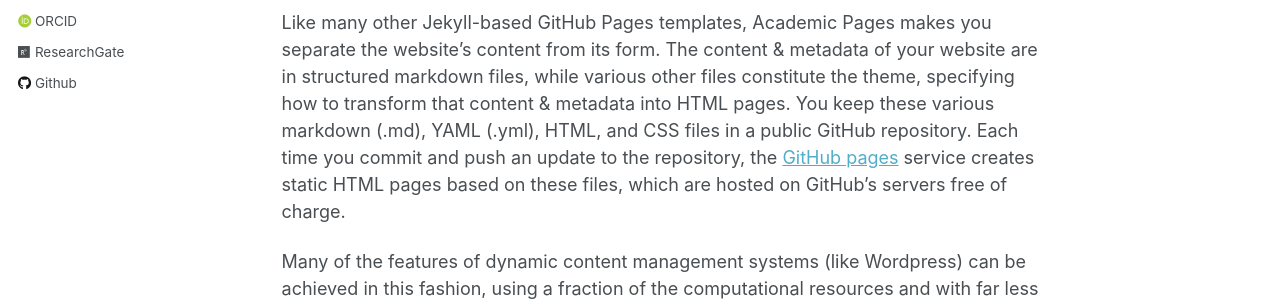
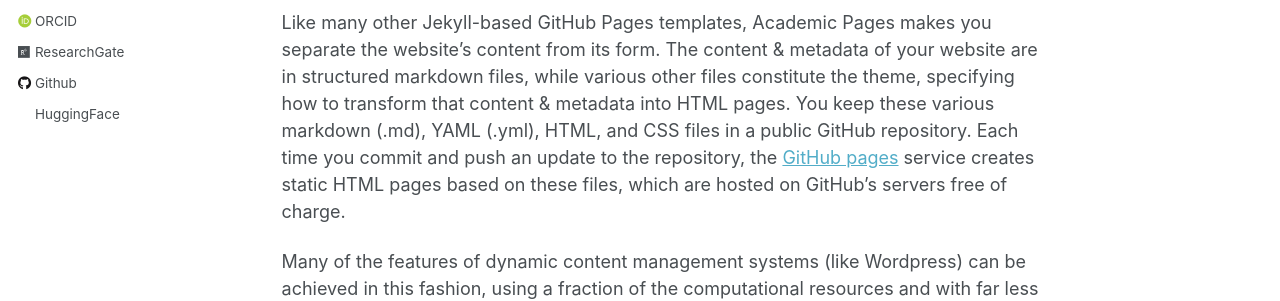
Before and after one commit to 3loi/3loi, a Jekyll site: the page built from _pages/about.md, in a window 1280 px wide. Shown: the part 509-810 px from the top of the page. Built offline with Jekyll 4.4.1, drawn with Linux system fonts in a browser that asks for light colours; some web fonts are replaced.

Commit message:
Update author-profile.html

```diff
--- a/_includes/author-profile.html
+++ b/_includes/author-profile.html
@@ -72,6 +72,9 @@
       {% endif %}
       {% if author.github %}
         <li><a href="https://github.com/{{ author.github }}"><i class="fab fa-fw fa-github icon-pad-right" aria-hidden="true"></i>Github</a></li>
+      {% endif %}
+      {% if author.huggingface %}
+        <li><a href="https://HuggingFace.com/{{ author.github }}"><i class="fab fa-fw fa-huggingface icon-pad-right" aria-hidden="true"></i>HuggingFace</a></li>
       {% endif %}
       {% if author.kaggle %}
         <li><a href="https://kaggle.com/{{ author.kaggle }}"><i class="fab fa-fw fa-kaggle icon-pad-right" aria-hidden="true"></i>Kaggle</a></li>
```
